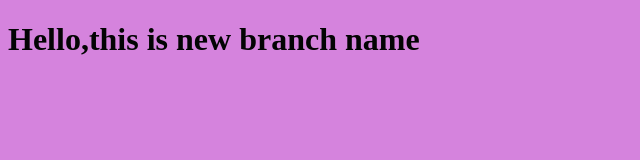
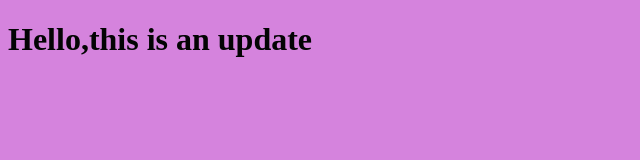
Before and after one commit to NarimeneAyat/myproject, a plain HTML site: page index.html in a window 1280 px wide. Shown: the whole page, without its empty margins (0-640 px from the left). Drawn offline with Linux system fonts and the light colour scheme.

Commit message:
edit the html file

```diff
--- a/index.html
+++ b/index.html
@@ -8,7 +8,7 @@
     <link rel="stylesheet" href="style.css">
 </head>
 <body>
-    <h1> Hello,this is new branch name</h1>
+    <h1> Hello,this is an update </h1>
 </body>
 <script src="app.js">
 
```
